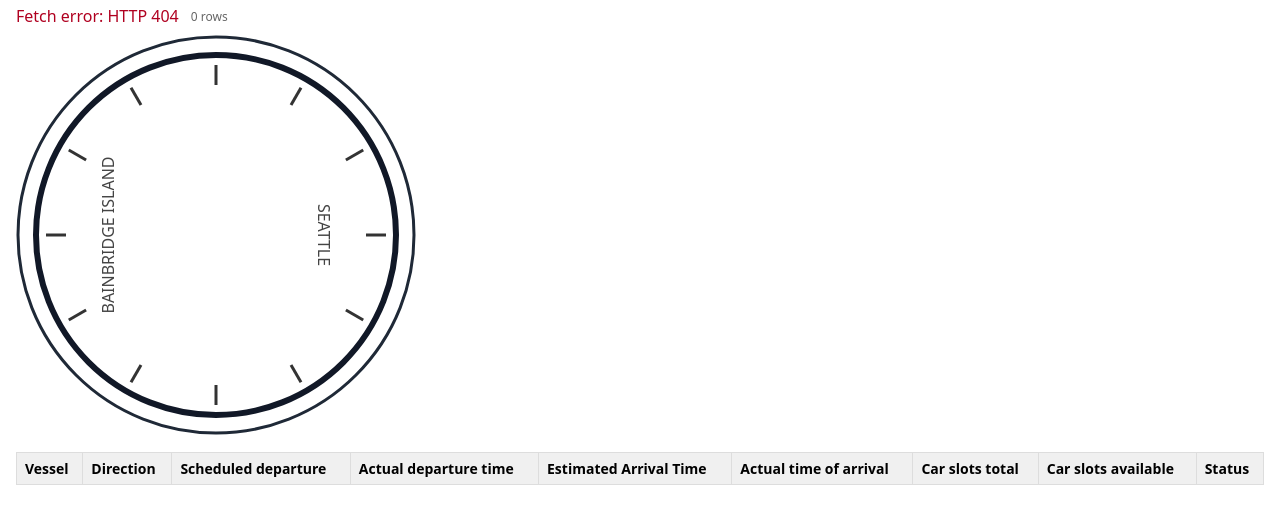
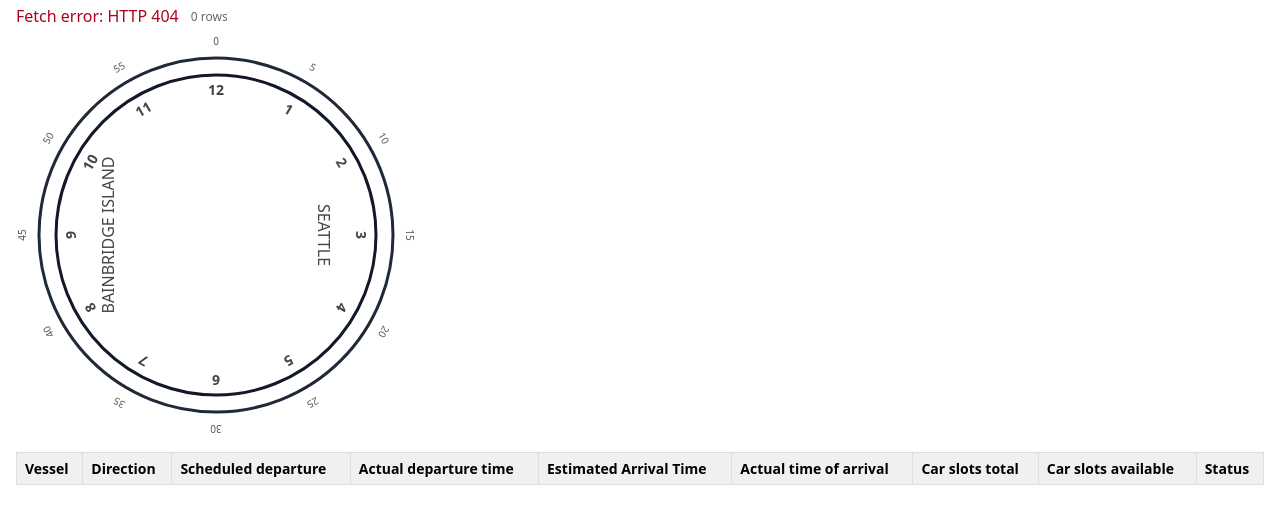
Before and after one commit to abw750/ferry-clock, a website: page public/index.html in a window 1280 px wide. Shown: the part 48-572 px from the top of the page. Drawn offline with Linux system fonts and the light colour scheme; no server answers.

Commit message:
Dial: add hour/minute numbers; adjust rings (r177/r160) and remove static hour ticks

```diff
--- a/public/index.html
+++ b/public/index.html
@@ -6,7 +6,7 @@
   <meta name="viewport" content="width=device-width, initial-scale=1" />
   <link href="/styles.css" rel="stylesheet" />
   <!-- app wiring stays; clock JS will come next step -->
- <!-- <script src="/analogClock.js?v=fc2" defer></script> -->
+  <!-- <script src="/analogClock.js?v=fc2" defer></script> -->
   <script src="/faceRenderer.js?v=fc1" defer></script>
   <script src="/ferryClock.js?v=fc2" defer></script>
   <script src="/app.js?v=fc2" defer></script>
@@ -34,13 +34,13 @@
   <section id="clockSection" style="margin-bottom:12px;">
     <svg id="clockFace" viewBox="0 0 400 400" width="400" height="400" role="img" aria-label="Ferry clock">
       <!-- outer ring -->
-      <circle cx="200" cy="200" r="198" fill="none" stroke="#1f2937" stroke-width="3"/>
-      <circle cx="200" cy="200" r="180" fill="none" stroke="#111827" stroke-width="6"/>
+      <circle cx="200" cy="200" r="177" fill="none" stroke="#1f2937" stroke-width="3"/>
+      <circle cx="200" cy="200" r="160" fill="none" stroke="#111827" stroke-width="3"/>
 
-      <!-- hour ticks -->
-      <g transform="translate(200,200)" stroke="#333" stroke-width="3">
-        <!-- 12 ticks -->
-        <line x1="0" y1="-170" x2="0" y2="-150"/>
+      <!-- hour ticks
+      <g transform="translate(200,200)" stroke="#333" stroke-width="1">
+         12 ticks
+        <line x1="0" y1="-170" x2="0" y2="-170"/>
         <g transform="rotate(30)"><line x1="0" y1="-170" x2="0" y2="-150"/></g>
         <g transform="rotate(60)"><line x1="0" y1="-170" x2="0" y2="-150"/></g>
         <g transform="rotate(90)"><line x1="0" y1="-170" x2="0" y2="-150"/></g>
@@ -52,7 +52,41 @@
         <g transform="rotate(270)"><line x1="0" y1="-170" x2="0" y2="-150"/></g>
         <g transform="rotate(300)"><line x1="0" y1="-170" x2="0" y2="-150"/></g>
         <g transform="rotate(330)"><line x1="0" y1="-170" x2="0" y2="-150"/></g>
+      </g> -->
+
+            <!-- dial numbers -->
+      <!-- Hour numbers just inside inner ring (r≈160) -->
+      <g id="hour-numbers" transform="translate(200,200)" fill="#444" font-size="14" font-weight="600" text-anchor="middle">
+        <g transform="rotate(0)"><text x="0" y="-140">12</text></g>
+        <g transform="rotate(30)"><text x="0" y="-140">1</text></g>
+        <g transform="rotate(60)"><text x="0" y="-140">2</text></g>
+        <g transform="rotate(90)"><text x="0" y="-140">3</text></g>
+        <g transform="rotate(120)"><text x="0" y="-140">4</text></g>
+        <g transform="rotate(150)"><text x="0" y="-140">5</text></g>
+        <g transform="rotate(180)"><text x="0" y="-140">6</text></g>
+        <g transform="rotate(210)"><text x="0" y="-140">7</text></g>
+        <g transform="rotate(240)"><text x="0" y="-140">8</text></g>
+        <g transform="rotate(270)"><text x="0" y="-140">9</text></g>
+        <g transform="rotate(300)"><text x="0" y="-140">10</text></g>
+        <g transform="rotate(330)"><text x="0" y="-140">11</text></g>
       </g>
+
+      <!-- Minute labels outside ticks (0–55 by 5) -->
+      <g id="minute-numbers" transform="translate(200,200)" fill="#555" font-size="10" text-anchor="middle">
+        <g transform="rotate(0)"><text x="0" y="-190">0</text></g>
+        <g transform="rotate(30)"><text x="0" y="-190">5</text></g>
+        <g transform="rotate(60)"><text x="0" y="-190">10</text></g>
+        <g transform="rotate(90)"><text x="0" y="-190">15</text></g>
+        <g transform="rotate(120)"><text x="0" y="-190">20</text></g>
+        <g transform="rotate(150)"><text x="0" y="-190">25</text></g>
+        <g transform="rotate(180)"><text x="0" y="-190">30</text></g>
+        <g transform="rotate(210)"><text x="0" y="-190">35</text></g>
+        <g transform="rotate(240)"><text x="0" y="-190">40</text></g>
+        <g transform="rotate(270)"><text x="0" y="-190">45</text></g>
+        <g transform="rotate(300)"><text x="0" y="-190">50</text></g>
+        <g transform="rotate(330)"><text x="0" y="-190">55</text></g>
+      </g>
+
 
     </svg>
   </section>
```
